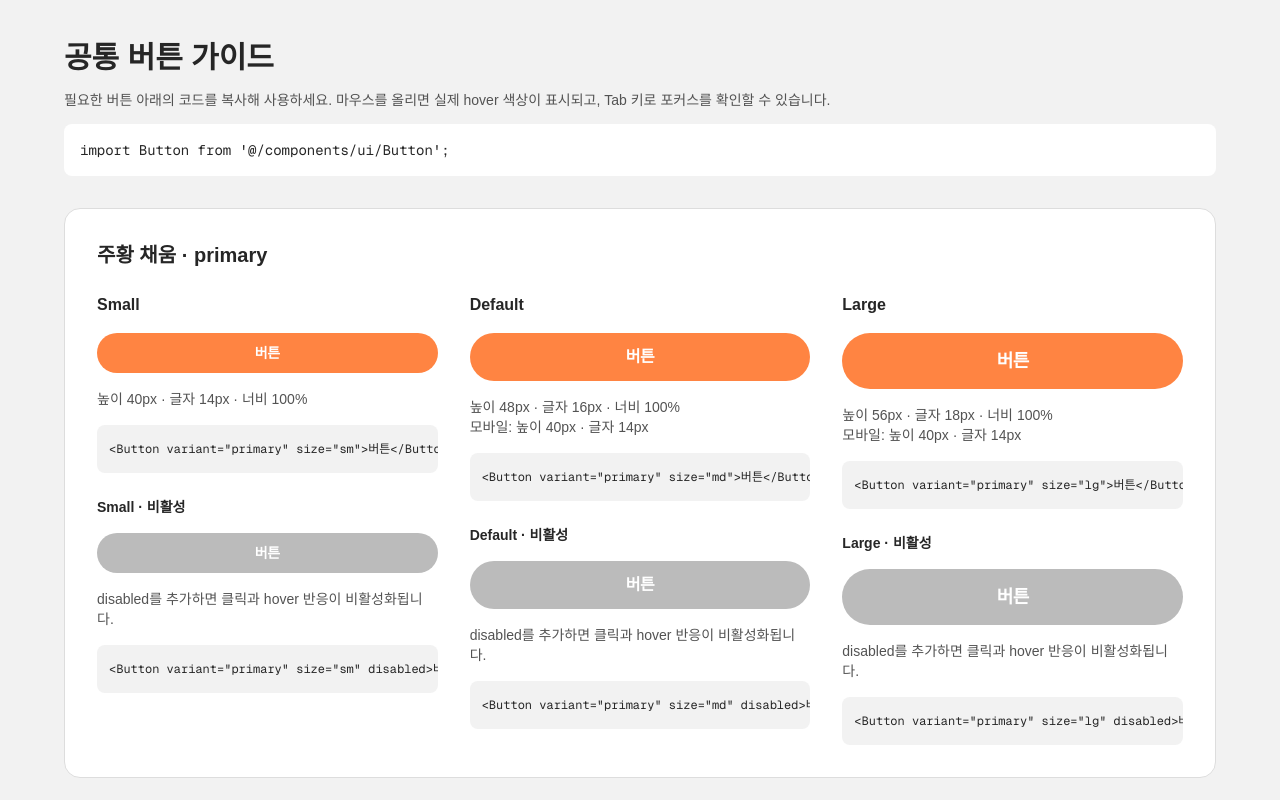
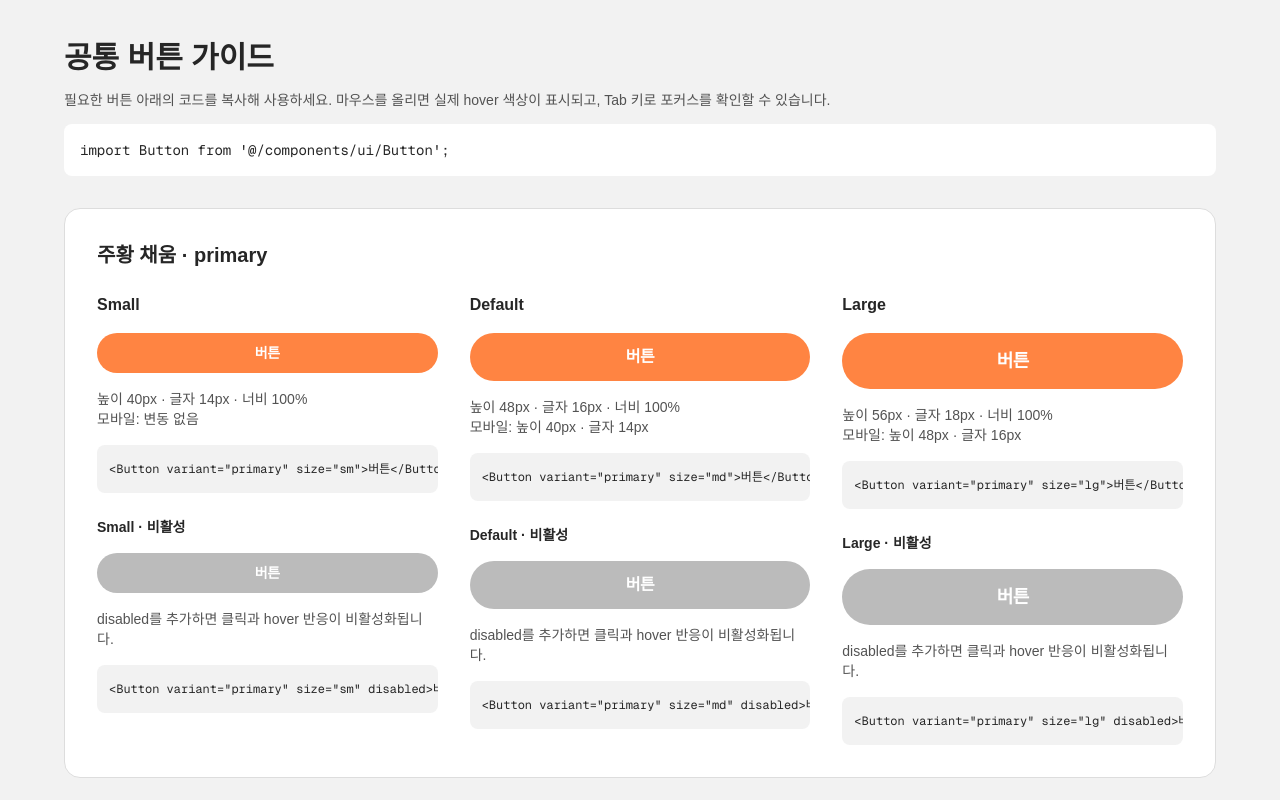
Before and after one commit to ljisu1107/todo-sprint, a Next.js app: page /components/button in a window 1280 px wide. Shown: the top 800 px of the page. Built offline with nearby package versions, Linux system fonts and the light colour scheme.

Commit message:
fix: Button 가이드 페이지 오타 수정"

```diff
--- a/app/(routes)/components/button/page.tsx
+++ b/app/(routes)/components/button/page.tsx
@@ -30,7 +30,8 @@ export default function ComponentSamplesPage() {
                 버튼
               </Button>
               <p className="text-sm text-[#535353]">
-                높이 40px · 글자 14px · 너비 100%
+                높이 40px · 글자 14px · 너비 100% <br />
+                모바일: 변동 없음
               </p>
               <pre className="overflow-x-auto rounded-lg bg-[#f2f2f2] p-3 text-xs/6">
                 <code>
@@ -84,7 +85,7 @@ export default function ComponentSamplesPage() {
               </Button>
               <p className="text-sm text-[#535353]">
                 높이 56px · 글자 18px · 너비 100% <br />
-                모바일: 높이 40px · 글자 14px
+                모바일: 높이 48px · 글자 16px
               </p>
               <pre className="overflow-x-auto rounded-lg bg-[#f2f2f2] p-3 text-xs/6">
                 <code>
```
